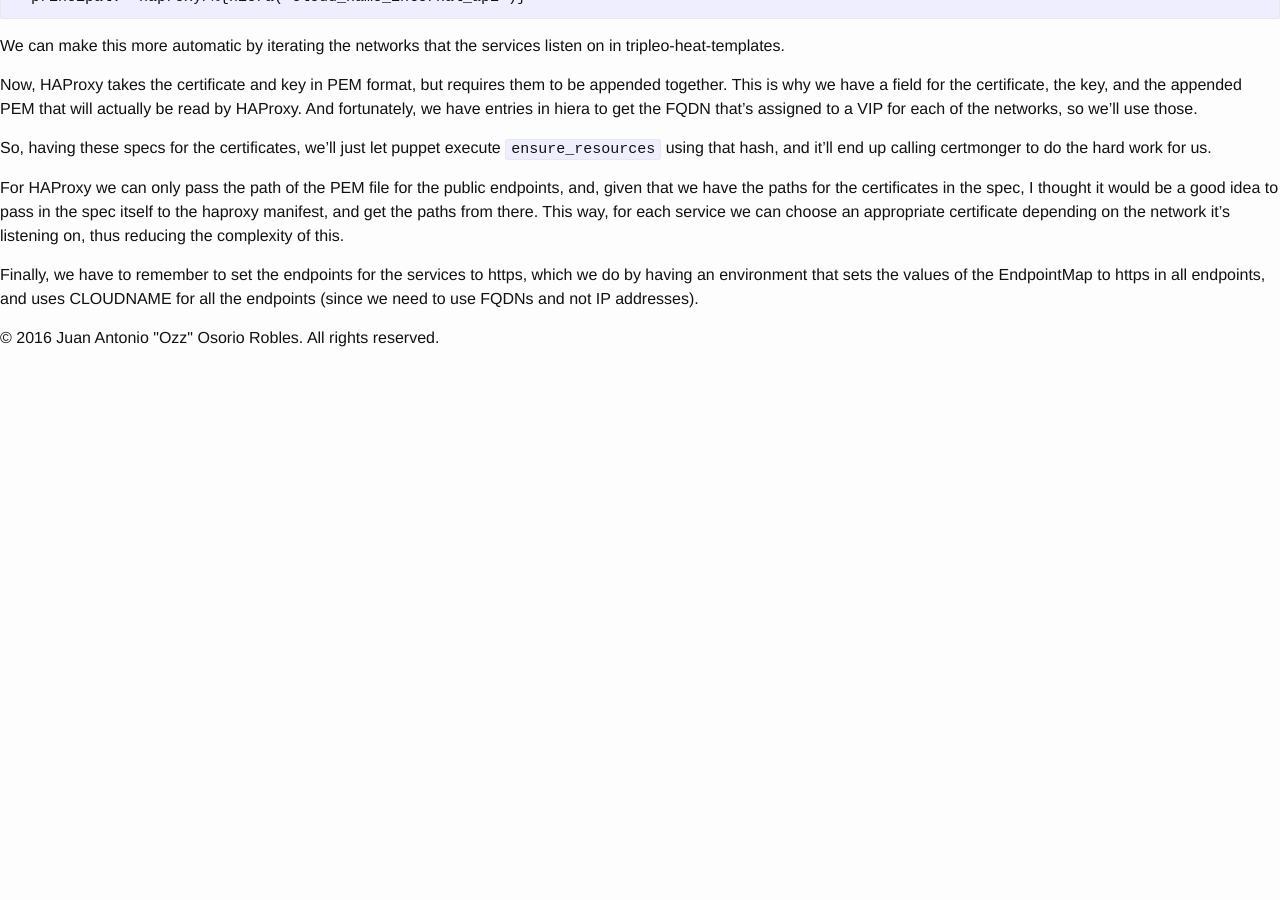
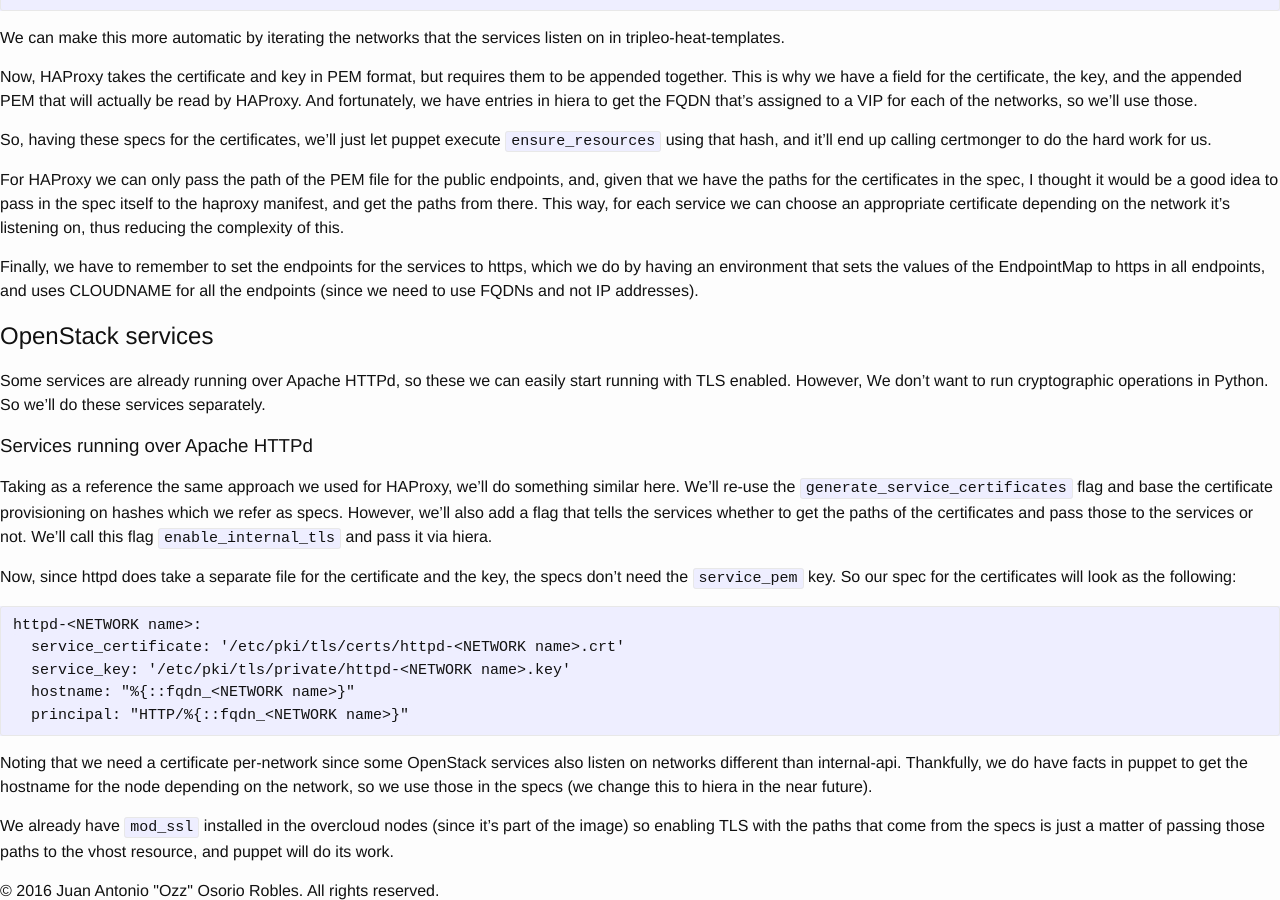
Before and after one commit to JAORMX/JAORMX.github.io, a Jekyll site: the page built from _posts/2016-10-03-how-is-tls-powered-by-certmonger-being-done.markdown, in a window 1280 px wide and 900 px high, scrolled down 2550 px. Built offline with Jekyll 4.4.1, drawn with Linux system fonts in a browser that asks for light colours; nearby versions of some CDN libraries; before the commit the page ends 2900 px from its top, so only the background shows below that.

Commit message:
Add OpenStack services to the TLS over-certmonger implementation overview

```diff
--- a/_posts/2016-10-03-how-is-tls-powered-by-certmonger-being-done.markdown
+++ b/_posts/2016-10-03-how-is-tls-powered-by-certmonger-being-done.markdown
@@ -10,7 +10,7 @@ everything has merged yet to the project, this is an overview of how things are
 being done, which I hope helps reviewers have an easier time checking it out.
 And me sanity-checking the approach.
 
-## So what's this about?
+# So what's this about?
 
 The point is to try to get all the endpoints to listen for TLS connections
 everywhere that's possible to do so. So this will include the OpenStack
@@ -81,9 +81,9 @@ FreeIPA does not issue certificates for IP addresses, so for the overcloud we
 will need to use FQDNs for each of the endpoints, and these will be used in
 both the CNs and the SubjectAltNames of the certificates.
 
-## Approach
+# Approach
 
-### HAProxy
+## HAProxy
 
 The undercloud's HAProxy already can use certmonger for getting the public
 certificate. Setting this in practice is a matter of setting the
@@ -145,3 +145,38 @@ Finally, we have to remember to set the endpoints for the services to https,
 which we do by having an environment that sets the values of the EndpointMap to
 https in all endpoints, and uses CLOUDNAME for all the endpoints (since we need
 to use FQDNs and not IP addresses).
+
+## OpenStack services
+
+Some services are already running over Apache HTTPd, so these we can easily
+start running with TLS enabled. However, We don't want to run cryptographic
+operations in Python. So we'll do these services separately.
+
+### Services running over Apache HTTPd
+
+Taking as a reference the same approach we used for HAProxy, we'll do something
+similar here. We'll re-use the `generate_service_certificates` flag and base
+the certificate provisioning on hashes which we refer as specs. However,
+we'll also add a flag that tells the services whether to get the paths of the
+certificates and pass those to the services or not. We'll call this flag
+`enable_internal_tls` and pass it via hiera.
+
+Now, since httpd does take a separate file for the certificate and the
+key, the specs don't need the `service_pem` key. So our spec for the
+certificates will look as the following:
+
+    httpd-<NETWORK name>:
+      service_certificate: '/etc/pki/tls/certs/httpd-<NETWORK name>.crt'
+      service_key: '/etc/pki/tls/private/httpd-<NETWORK name>.key'
+      hostname: "%{::fqdn_<NETWORK name>}"
+      principal: "HTTP/%{::fqdn_<NETWORK name>}"
+
+Noting that we need a certificate per-network since some OpenStack services
+also listen on networks different than internal-api. Thankfully, we do have
+facts in puppet to get the hostname for the node depending on the network, so
+we use those in the specs (we change this to hiera in the near future).
+
+We already have `mod_ssl` installed in the overcloud nodes (since it's part of
+the image) so enabling TLS with the paths that come from the specs is just a
+matter of passing those paths to the vhost resource, and puppet will do its
+work.
```
